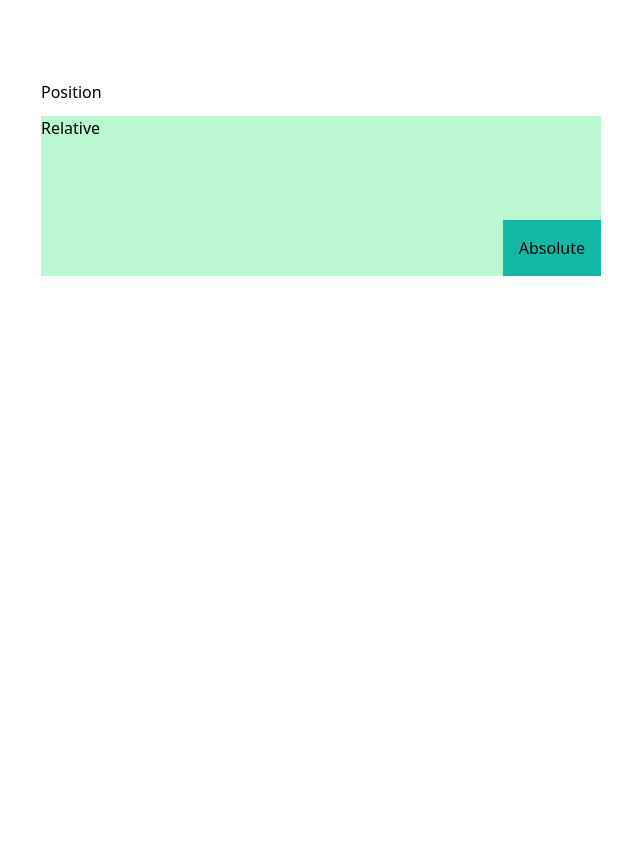
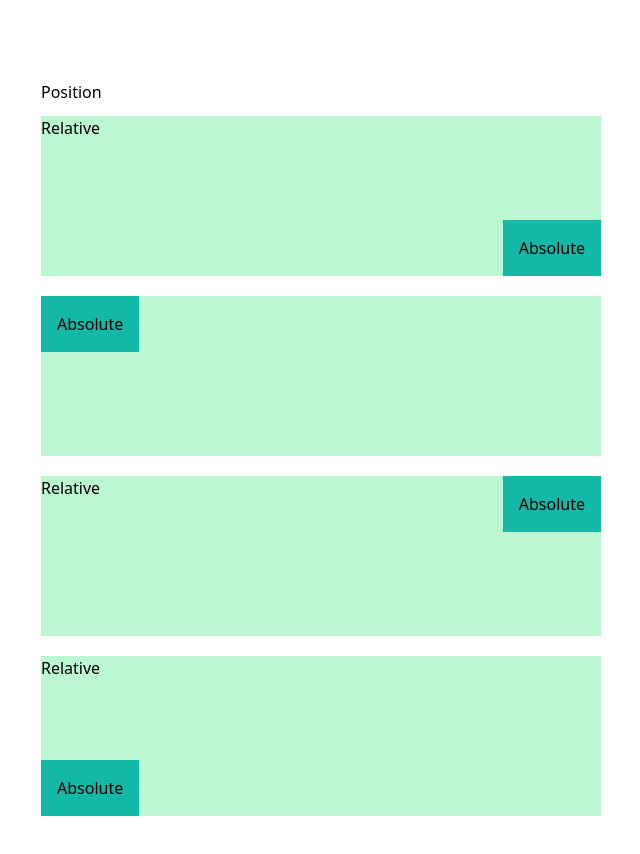
Before and after one commit to Ndungu-Jn/Tailwind_CSS, a plain HTML site: page 5. Layout Position/index.html in a window 1280 px wide. Shown: the whole page, without its empty margins (39-679 px from the left). Before the commit the page ends 800 px from the top, so only its background shows below. Drawn offline with nearby package versions, Linux system fonts and the light colour scheme.

Commit message:
More on relative and absolute positioning

```diff
--- a/5. Layout Position/index.html
+++ b/5. Layout Position/index.html
@@ -17,6 +17,27 @@
       </div>
     </div>
 
+    <div class="relative w-1/2 h-40 bg-green-200 mt-5">
+      <p>Relative</p>
+      <div class="absolute top-0 left-0 bg-teal-500 p-4">
+        <p>Absolute</p>
+      </div>
+    </div>
+
+    <div class="relative w-1/2 h-40 bg-green-200 mt-5">
+      <p>Relative</p>
+      <div class="absolute top-0 right-0 bg-teal-500 p-4">
+        <p>Absolute</p>
+      </div>
+    </div>
+
+    <div class="relative w-1/2 h-40 bg-green-200 mt-5">
+      <p>Relative</p>
+      <div class="absolute bottom-0 left-0 bg-teal-500 p-4">
+        <p>Absolute</p>
+      </div>
+    </div>
+
     <!-- https://tailwindcss.com/docs/display -->
   </body>
 </html>
```
